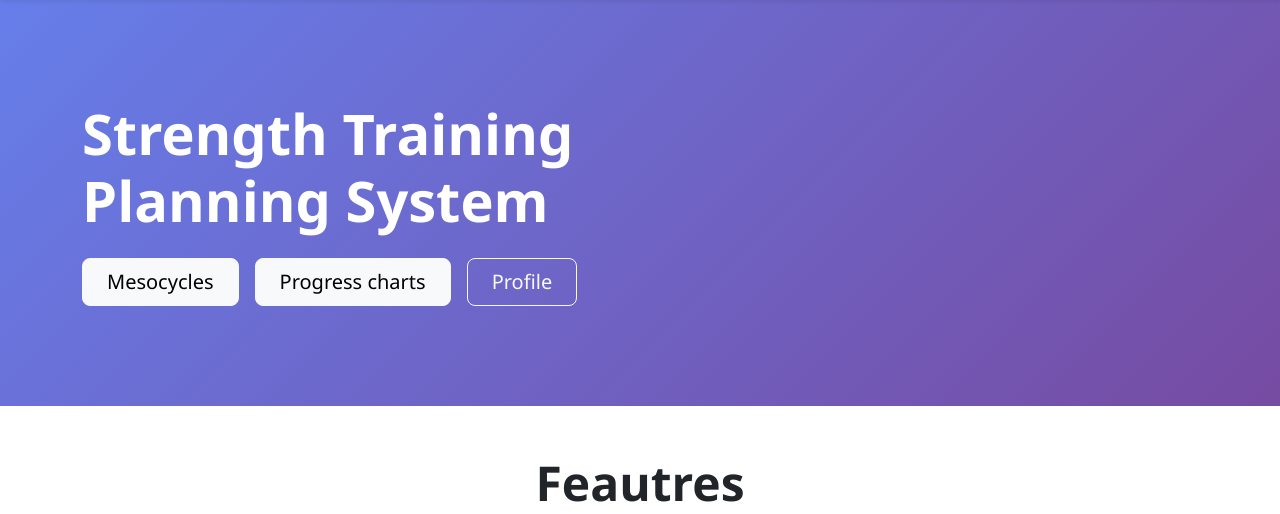
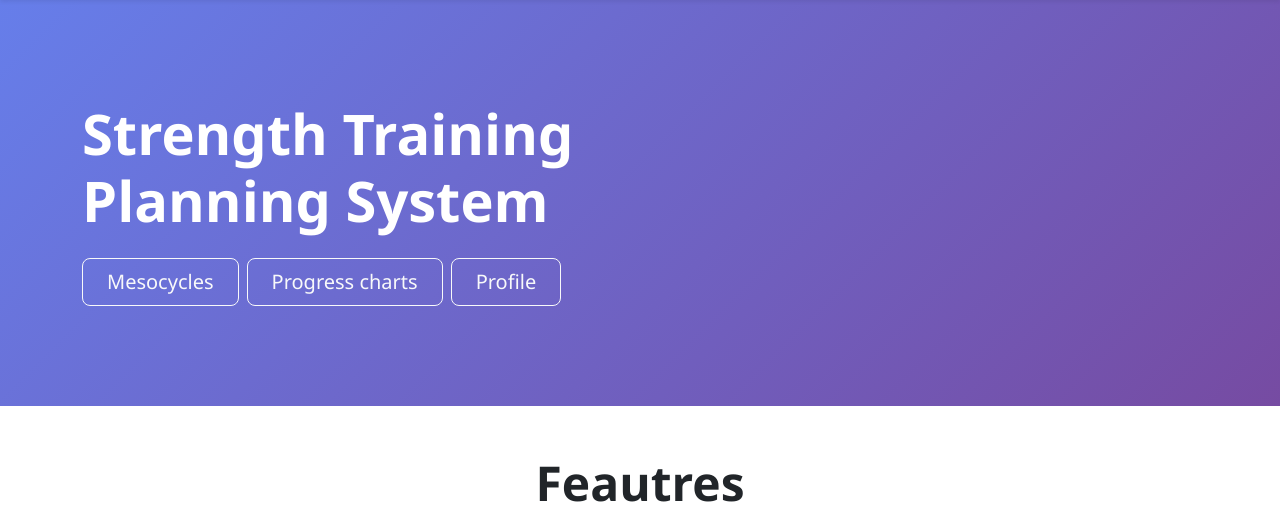
Before and after one commit to repen7ant/StrengthTrack, a Django app: page / in a window 1280 px wide. Shown: the part 62-576 px from the top of the page. Run offline with Django 5.2, Linux system fonts and the light colour scheme; the visitor is signed in with stand-in values (Sample User, id 1).

Commit message:
recreated db

```diff
--- a/core/templates/core/home.html
+++ b/core/templates/core/home.html
@@ -20,10 +20,10 @@
                     </div>
                 {% else %}
                     <div class="d-grid gap-2 d-md-flex">
-                        <a href="{% url 'mesocycle' %}" class="btn btn-light btn-lg px-4 me-md-2">
+                        <a href="{% url 'mesocycle' %}" class="btn btn-outline-light btn-lg px-4">
                            Mesocycles
                         </a>
-                        <a href="{% url 'progress_1rm' %}" class="btn btn-light btn-lg px-4 me-md-2">
+                        <a href="{% url 'progress_1rm' %}" class="btn btn-outline-light btn-lg px-4">
                             Progress charts
                         </a>
                         <a href="{% url 'profile' %}" class="btn btn-outline-light btn-lg px-4">
```
Also changed, not shown: core/migrations/0001_initial.py, core/migrations/0002_exercise_userprofile_created_at_and_more.py (deleted), core/migrations/0003_alter_bestset_date.py (deleted), core/migrations/0004_remove_bestset_date.py (deleted), core/migrations/0005_remove_userprofile_bio_remove_userprofile_birth_date_and_more.py (deleted), core/migrations/0006_alter_exercise_options_remove_exercise_description_and_more.py (deleted), core/migrations/0007_alter_mesocycle_rir_alter_mesocycle_rpe_and_more.py (deleted), core/migrations/0008_alter_bestset_estimated_1rm_alter_bestset_reps_and_more.py (deleted), core/migrations/0009_bestsethistory.py (deleted).
